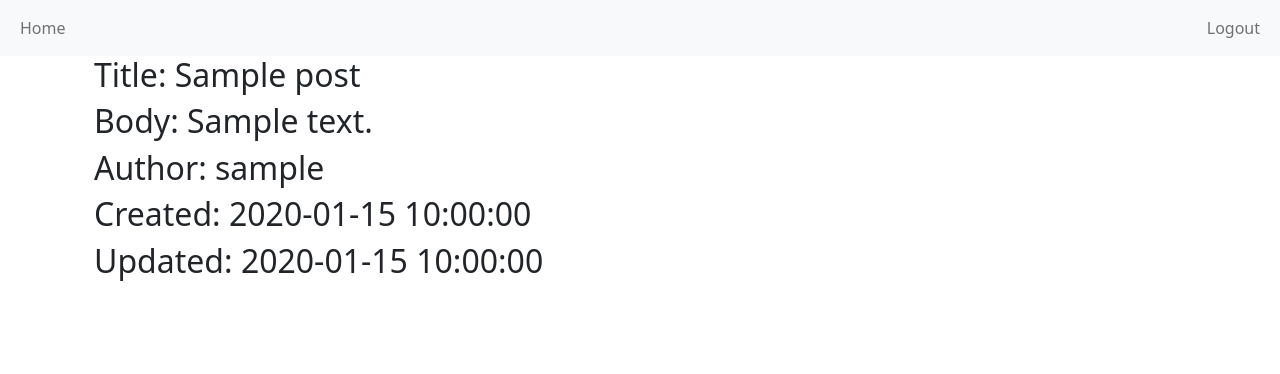
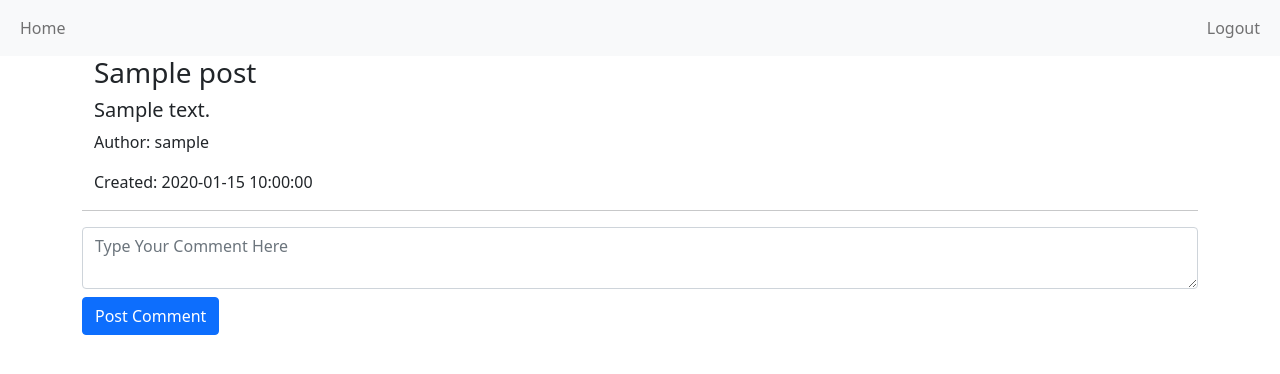
Before and after one commit to coa989/mvc-test, a PHP site: page /posts/show?id=1 in a window 1280 px wide. Shown: the top 374 px of the page. Run offline with PHP 8.4, Linux system fonts and the light colour scheme; the visitor is signed in with stand-in values (Sample User, id 1); tables that the repository leaves empty or names only in its code hold one stand-in row (values such as "Sample post"); data that the repository does not hold is empty.

Commit message:
Implemented create comments. Added migration for comments table.

```diff
--- a/controllers/UserController.php
+++ b/controllers/UserController.php
@@ -108,6 +108,9 @@ class UserController extends Controller
         }
     }
 
+    /**
+     * @return string|string[]
+     */
     public function posts()
     {
         $posts = (new Post())->find(['user_id' => $_GET['id']]);
--- a/public/index.php
+++ b/public/index.php
@@ -4,6 +4,7 @@ require_once __DIR__ . "/../vendor/autoload.php";
 
 use app\controllers\AdminController;
 use app\controllers\AuthController;
+use app\controllers\CommentController;
 use app\controllers\PostController;
 use app\controllers\ProfileController;
 use app\controllers\UserController;
@@ -41,6 +42,8 @@ $app->router->post('/posts/create', [PostController::class, 'create']);
 $app->router->get('/posts/edit', [PostController::class, 'edit']);
 $app->router->post('/posts/edit', [PostController::class, 'edit']);
 $app->router->get('/posts/delete', [PostController::class, 'delete']);
+/** CommentController routes */
+$app->router->post('/comments/create', [CommentController::class, 'create']);
 /** ProfileController routes */
 $app->router->get('/profile', [ProfileController::class, 'index']);
 
--- a/views/posts/show.php
+++ b/views/posts/show.php
@@ -2,15 +2,15 @@
 /** @var $post \app\models\Post
  *  @var $users \app\models\User
  *  @var $this \app\core\View
- */
+ *  @var $comments \app\models\Comment
+ */ // TODO implement comments errors
 $this->title = 'Posts'
 ?>
 <div class="container">
-    <h2>Title: <?= $post->title ?></h2>
-    <h2>Body: <?= $post->body ?></h2>
-    <h2>Author: <?= $users->findOne(['id' => $post->user_id])->username ?></h2>
-    <h2>Created: <?= $post->created_at ?></h2>
-    <h2>Updated: <?= $post->updated_at ?></h2>
+    <h3><?= $post->title ?></h3>
+    <h5> <?= $post->body ?></h5>
+    <p>Author: <?= $users->findOne(['id' => $post->user_id])->username ?></p>
+    <p>Created: <?= $post->created_at ?></p>
     <?php if ($users->isAdmin()): ?>
         <h2><?php if ($post->approved): ?>
                 <a href="/posts/approve?id=<?= $post->id ?>&approved=false"><button type="submit" class="btn btn-secondary">Unapprove</button></a>
@@ -24,4 +24,15 @@ $this->title = 'Posts'
                 <a href="/posts/delete?id=<?= $post->id ?>"><button class="btn btn-danger">Delete</button></a>
             <?php
         endif; ?>
+</div
+<div class="container">
+    <form action="/comments/create" method="post">
+        <div class="form-group">
+            <hr>
+            <textarea placeholder="Type Your Comment Here" type="text" name="body" class="form-control"></textarea>
+            <input type="hidden" name="user_id" value="<?= $users->getId() ?>">
+            <input type="hidden" name="post_id" value="<?= $post->id ?>">
+        </div>
+        <button class="btn btn-primary mt-2" type="submit">Post Comment</button>
+    </form>
 </div>
--- a/views/users/show.php
+++ b/views/users/show.php
@@ -18,6 +18,7 @@ $this->title = 'Show User';
             <a href="/users/posts?id=<?= $user->id ?>" class="btn btn-info  mb-2 btn-block" role="button">User Posts</></a>
             <a href="/users/edit?id=<?= $user->id ?>" class="btn btn-secondary  mb-2 btn-block" role="button">Edit</></a>
             <?php if ($users->isAdmin()): ?>
+            <a href="/users/delete?id=<?= $user->id ?>" class="btn btn-danger mb-2 btn-block" role="button">Delete</></a>
             <?php endif; ?>
         </div>
     </div>
```
Also changed, not shown: controllers/CommentController.php (added, +26 -0 lines), models/Comment.php (added, +54 -0 lines), views/home.php (+7 -1 lines), db/migrations/20210525165924_create_comments_table.php (added).
